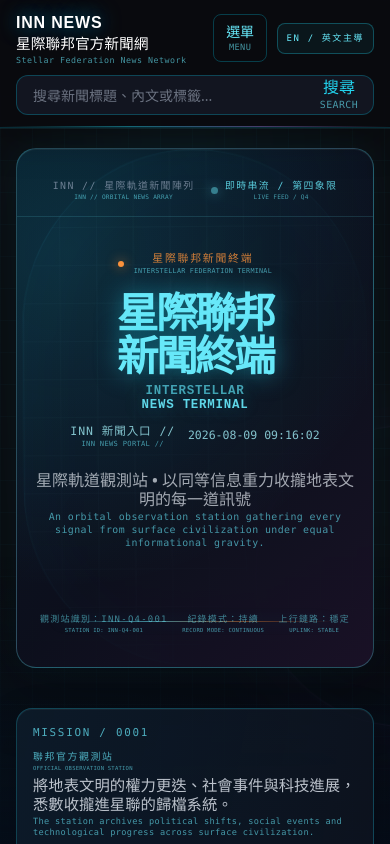
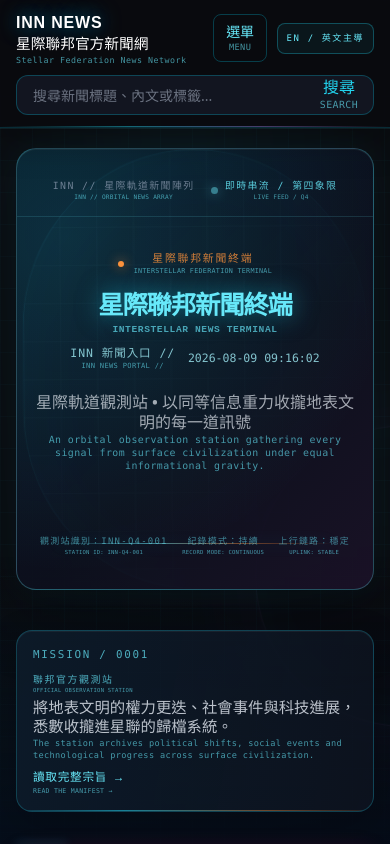
Before and after one commit to crestylonnews-ship-it/inn-news-portal, a Next.js app: page / in a window 390 px wide. Shown: the top 844 px of the page. Built offline with nearby package versions, Linux system fonts and the light colour scheme.

Commit message:
調整首頁雙語標題為單行顯示

```diff
--- a/app/globals.css
+++ b/app/globals.css
@@ -1933,3 +1933,49 @@ body {
     flex-wrap: wrap;
   }
 }
+
+/* Hero title language lines: one complete Chinese line and one complete English line. */
+.terminal-title {
+  width: 100%;
+  font-size: clamp(1.7rem, 5.2vw, 3.8rem);
+  letter-spacing: -.055em;
+}
+
+.terminal-title .bilingual-text {
+  display: flex;
+  flex-direction: column;
+  align-items: center;
+  gap: .42rem;
+  width: 100%;
+  white-space: nowrap;
+}
+
+.terminal-title .bilingual-primary {
+  display: block;
+  white-space: nowrap;
+}
+
+.terminal-title .bilingual-secondary {
+  display: block;
+  margin-top: 0;
+  font-size: .34em;
+  line-height: 1.2;
+  letter-spacing: .1em;
+  white-space: nowrap;
+}
+
+@media (max-width: 760px) {
+  .terminal-title {
+    font-size: clamp(1.3rem, 6.5vw, 2.6rem);
+    letter-spacing: -.045em;
+  }
+
+  .terminal-title .bilingual-text {
+    gap: .3rem;
+  }
+
+  .terminal-title .bilingual-secondary {
+    font-size: .38em;
+    letter-spacing: .06em;
+  }
+}
--- a/app/page.tsx
+++ b/app/page.tsx
@@ -38,7 +38,7 @@ export default function Home() {
           <div className="terminal-hero-grid">
             <div className="terminal-hero-main">
               <div className="terminal-kicker"><span className="terminal-kicker-mark" /><BilingualText zh="星際聯邦新聞終端" en="INTERSTELLAR FEDERATION TERMINAL" /></div>
-              <h1 className="terminal-title"><BilingualText zh={<>星際聯邦<br /><span>新聞終端</span></>} en={<>INTERSTELLAR<br /><span>NEWS TERMINAL</span></>} block /></h1>
+              <h1 className="terminal-title"><BilingualText zh="星際聯邦新聞終端" en="INTERSTELLAR NEWS TERMINAL" block /></h1>
               <div className="terminal-system-line"><span><BilingualText zh="INN 新聞入口 //" en="INN NEWS PORTAL //" /></span><LiveClock /></div>
               <p className="terminal-lede"><BilingualText zh="星際軌道觀測站 • 以同等信息重力收攏地表文明的每一道訊號" en="An orbital observation station gathering every signal from surface civilization under equal informational gravity." block /></p>
             </div>
```
